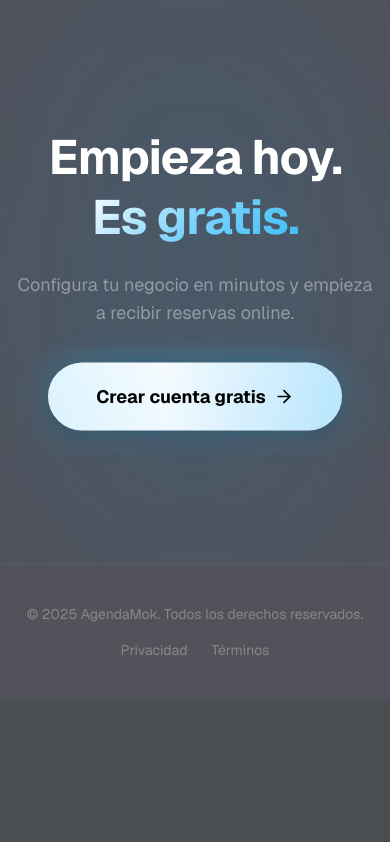
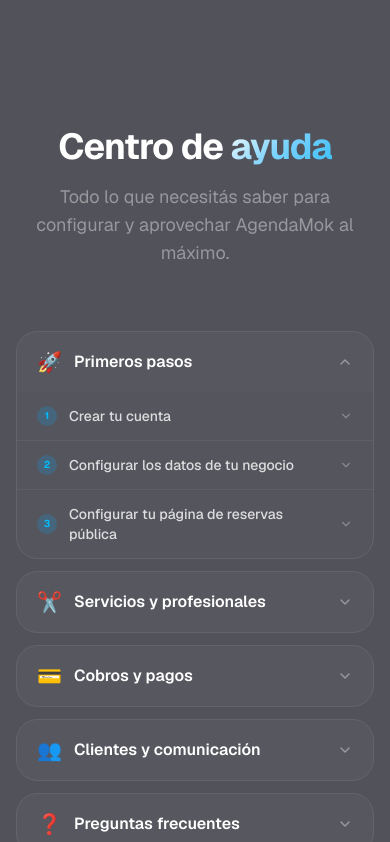
Before and after one commit to josetomas-chi/agendamok, a Next.js app: page / in a window 390 px wide. Shown: the part 10580-11422 px from the top of the page. Before the commit the page ends 11280 px from the top, so only its background shows below. Built offline with nearby package versions, Linux system fonts and the light colour scheme.

Commit message:
feat: add help center section with accordion to landing page

```diff
--- a/src/app/page.tsx
+++ b/src/app/page.tsx
@@ -1,8 +1,8 @@
 "use client"
 
 import Link from "next/link"
-import { useEffect } from "react"
-import { Check, X, Minus, Calendar, Users, CreditCard, Bell, BarChart3, Globe, ArrowRight, Star, Percent, MapPin, FileText, Stethoscope, Key } from "lucide-react"
+import { useEffect, useState } from "react"
+import { Check, X, Minus, Calendar, Users, CreditCard, Bell, BarChart3, Globe, ArrowRight, Star, Percent, MapPin, FileText, Stethoscope, Key, ChevronDown } from "lucide-react"
 
 const features = [
   { icon: Calendar, title: "Calendario inteligente", desc: "Vista semanal y diaria por profesional. Arrastra y suelta para mover turnos al instante." },
@@ -76,6 +76,54 @@
   },
 ]
 
+const helpItems = [
+  {
+    category: "Primeros pasos",
+    icon: "🚀",
+    steps: [
+      { title: "Crear tu cuenta", content: "Ingresa a agendamok.cl y hacé clic en «Empezar gratis». Completá tu email y contraseña — no necesitás tarjeta de crédito. En menos de 1 minuto tenés acceso al panel." },
+      { title: "Configurar los datos de tu negocio", content: "En el panel, ve a Configuración → Negocio. Allí completás el nombre, dirección, teléfono y categoría. También podés subir tu logo y escribir una descripción que verán tus clientes al reservar." },
+      { title: "Configurar tu página de reservas pública", content: "En Configuración → Página de reservas encontrás tu link único (ej: agendamok.cl/book/mi-negocio). Podés personalizar el mensaje de bienvenida y el horario de atención general. Compartí ese link en Instagram, WhatsApp o Google." },
+    ],
+  },
+  {
+    category: "Servicios y profesionales",
+    icon: "✂️",
+    steps: [
+      { title: "Agregar tus servicios", content: "En el menú lateral ve a Servicios → Nuevo servicio. Completá el nombre (ej: «Corte de cabello»), duración en minutos, precio y color identificador. Podés crear todos los que necesites y agruparlos por categorías." },
+      { title: "Agregar profesionales (staff)", content: "Ve a Staff → Agregar profesional. Completá nombre y email — el profesional recibirá una invitación para crear su acceso. Desde su perfil podés asignarle los servicios que ofrece, definir su horario semanal y configurar sus comisiones." },
+      { title: "Configurar horarios de atención", content: "En el perfil de cada profesional encontrás la sección Horario semanal. Marcá los días que trabaja y el rango de horas. También podés agregar excepciones (feriados, vacaciones) en Excepciones de disponibilidad." },
+    ],
+  },
+  {
+    category: "Cobros y pagos",
+    icon: "💳",
+    steps: [
+      { title: "Activar cobros online a tus clientes", content: "Ve a Configuración → Cobros online. Necesitás una cuenta en Flow.cl. Ingresá tu API Key y Secret Key de producción (las encontrás en tu panel Flow → Integración) y activá el toggle. A partir de ese momento, tus clientes podrán pagar al reservar y el dinero llega directamente a tu cuenta." },
+      { title: "Usar el POS para cobros en el local", content: "En el módulo Pagos del panel encontrás el POS. Seleccioná el turno, elegí el método (efectivo, tarjeta, transferencia) y confirmá el pago. El historial queda registrado automáticamente." },
+      { title: "Configurar comisiones del staff", content: "En el perfil de cada profesional podés definir el tipo de comisión: porcentaje por servicio o monto fijo. El sistema calcula automáticamente cuánto le corresponde a cada uno al final del mes. Podés liquidar con un clic desde el módulo Reportes → Comisiones." },
+    ],
+  },
+  {
+    category: "Clientes y comunicación",
+    icon: "👥",
+    steps: [
+      { title: "Gestionar tu base de clientes (CRM)", content: "En el módulo Clientes tenés el historial completo de cada persona: turnos pasados, pagos, notas y datos de contacto. Podés buscar por nombre o email, agregar etiquetas y exportar la lista." },
+      { title: "Recordatorios automáticos por email", content: "AgendaMok envía automáticamente un email de confirmación cuando el cliente reserva y un recordatorio 24 horas antes del turno. No requiere configuración adicional — funciona desde el momento en que activás tu cuenta." },
+      { title: "Enviar campañas de email marketing", content: "En el módulo Marketing podés crear campañas para enviar promociones, novedades o felicitaciones de cumpleaños a tu base de clientes. Configurá el asunto, el mensaje y elegí a quién enviarlo." },
+    ],
+  },
+  {
+    category: "Preguntas frecuentes",
+    icon: "❓",
+    steps: [
+      { title: "¿Puedo importar mis clientes desde otro sistema?", content: "Sí. En el módulo Clientes encontrás el botón «Importar». Podés subir un archivo CSV o Excel con las columnas nombre, email y teléfono. El sistema detecta duplicados automáticamente." },
+      { title: "¿Qué pasa cuando termina el período de prueba?", content: "Al vencer los 30 días gratis, si tenés una tarjeta registrada se cobra automáticamente el plan que seleccionaste ($9.900/mes para Starter). Si no tenés tarjeta, tu cuenta pasa a modo lectura — podés ver tus datos pero no recibir nuevas reservas hasta que completes el pago." },
+      { title: "¿Puedo cancelar en cualquier momento?", content: "Sí, sin penalidades. En Configuración → Plan y facturación encontrás el botón «Cancelar suscripción». Tu cuenta seguirá activa hasta el final del período pagado." },
+    ],
+  },
+]
+
 type FeatureValue = boolean | string
 
 const comparisonRows: { feature: string; us: FeatureValue[]; them: FeatureValue[] }[] = [
@@ -93,6 +141,54 @@
   { feature: "Múltiples sedes", us: [false, false, true], them: [false, false, true] },
   { feature: "API access", us: [false, false, true], them: [false, false, true] },
 ]
+
+function HelpAccordion() {
+  const [openCat, setOpenCat] = useState<number | null>(0)
+  const [openStep, setOpenStep] = useState<string | null>(null)
+
+  return (
+    <div className="space-y-3">
+      {helpItems.map((cat, ci) => (
+        <div key={cat.category} className="rounded-2xl border border-white/10 overflow-hidden">
+          <button
+            onClick={() => { setOpenCat(openCat === ci ? null : ci); setOpenStep(null) }}
+            className="w-full flex items-center gap-3 px-5 py-4 bg-white/[0.03] hover:bg-white/[0.06] transition-colors text-left"
+          >
+            <span className="text-xl">{cat.icon}</span>
+            <span className="flex-1 font-semibold text-white">{cat.category}</span>
+            <ChevronDown className={`w-4 h-4 text-white/40 transition-transform flex-shrink-0 ${openCat === ci ? "rotate-180" : ""}`} />
+          </button>
+
+          {openCat === ci && (
+            <div className="divide-y divide-white/5 bg-white/[0.015]">
+              {cat.steps.map((step, si) => {
+                const key = `${ci}-${si}`
+                const isOpen = openStep === key
+                return (
+                  <div key={step.title}>
+                    <button
+                      onClick={() => setOpenStep(isOpen ? null : key)}
+                      className="w-full flex items-center gap-3 px-5 py-3.5 hover:bg-white/[0.04] transition-colors text-left"
+                    >
+                      <span className="w-5 h-5 rounded-full bg-sky-500/20 text-sky-400 text-[10px] font-bold flex items-center justify-center flex-shrink-0">{si + 1}</span>
+                      <span className={`flex-1 text-sm font-medium ${isOpen ? "text-sky-300" : "text-white/80"}`}>{step.title}</span>
+                      <ChevronDown className={`w-3.5 h-3.5 text-white/30 transition-transform flex-shrink-0 ${isOpen ? "rotate-180 text-sky-400" : ""}`} />
+                    </button>
+                    {isOpen && (
+                      <div className="px-5 pb-4 pt-1">
+                        <p className="text-sm text-white/55 leading-relaxed pl-8">{step.content}</p>
+                      </div>
+                    )}
+                  </div>
+                )
+              })}
+            </div>
+          )}
+        </div>
+      ))}
+    </div>
+  )
+}
 
 function CellValue({ val, isUs }: { val: FeatureValue; isUs: boolean }) {
   if (val === true) return <Check className={`w-4 h-4 ${isUs ? "text-sky-400" : "text-white/60"}`} />
@@ -221,6 +317,7 @@
           <nav className="hidden md:flex items-center gap-8 text-sm text-white/60">
             <Link href="#features" className="hover:text-white transition-colors">Funciones</Link>
             <Link href="#pricing" className="hover:text-white transition-colors">Precios</Link>
+            <Link href="#ayuda" className="hover:text-white transition-colors">Ayuda</Link>
             <Link href="/buscar" className="hover:text-white transition-colors">Buscar negocio</Link>
             <Link href="/login" className="hover:text-white transition-colors">Ingresar</Link>
           </nav>
@@ -670,6 +767,19 @@
           </div>
         </section>
 
+        {/* Help / Instructivos */}
+        <section id="ayuda" className="py-32 border-t border-white/5">
+          <div className="max-w-4xl mx-auto px-4 sm:px-6 lg:px-8">
+            <div className="text-center mb-16">
+              <h2 className="text-4xl sm:text-5xl font-bold tracking-tight mb-4">
+                Centro de <span className="gradient-text">ayuda</span>
+              </h2>
+              <p className="text-white/40 text-lg max-w-xl mx-auto">Todo lo que necesitás saber para configurar y aprovechar AgendaMok al máximo.</p>
+            </div>
+            <HelpAccordion />
+          </div>
+        </section>
+
         {/* CTA Final */}
         <section className="py-32 border-t border-white/5 relative overflow-hidden">
           {/* Glow de fondo animado */}
```
